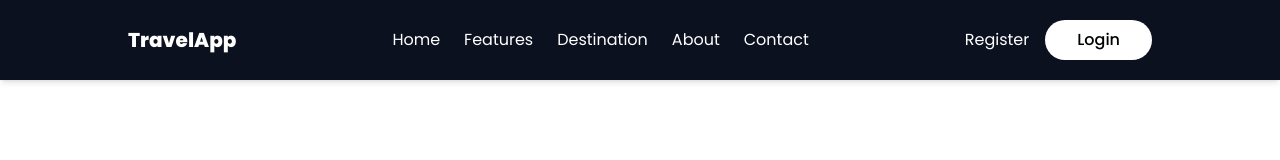
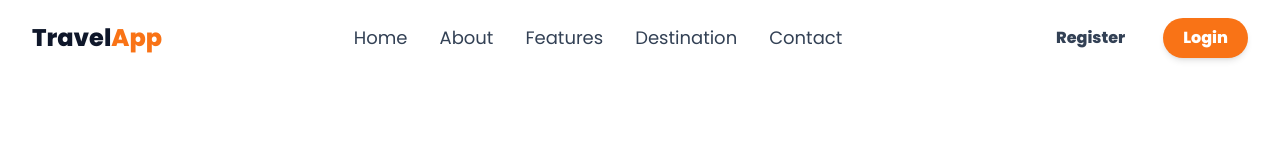
Before and after one commit to sabin-khatri/Travel-web, a React (Vite) app: page / in a window 1280 px wide. Shown: the top 160 px of the page. Built offline with nearby package versions, Linux system fonts and the light colour scheme.

Commit message:
update code

```diff
--- a/package.json
+++ b/package.json
@@ -12,8 +12,8 @@
   "dependencies": {
     "react": "^18.3.1",
     "react-dom": "^18.3.1",
-    "react-icons": "^5.4.0",
-    "react-scroll": "^1.9.0"
+    "react-icons": "^5.5.0",
+    "react-scroll": "^1.9.3"
   },
   "devDependencies": {
     "@eslint/js": "^9.17.0",
--- a/src/App.jsx
+++ b/src/App.jsx
@@ -1,3 +1,4 @@
+/* eslint-disable no-unused-vars */
 import React from "react";
 import Navbar from "./components/Navbar";
 import Home from "./components/Home";
@@ -18,16 +19,15 @@ const App = () => {
           <Home />
         </div>
 
+        <div id="about">
+          <About />
+        </div>
         <div id="features">
           <Features />
         </div>
 
         <div id="destination">
           <Destination />
-        </div>
-
-        <div id="about">
-          <About />
         </div>
 
         <div id="contact">
--- a/src/components/Navbar.jsx
+++ b/src/components/Navbar.jsx
@@ -1,82 +1,147 @@
-import  { useState } from "react";
+/* eslint-disable no-unused-vars */
+/* eslint-disable react/prop-types */
+import React, { useState, useEffect } from "react";
 import { Link } from "react-scroll";
-import Button from "../layouts/Button";
 import { AiOutlineMenu, AiOutlineClose } from "react-icons/ai";
 
+/**
+ * A reusable, animated link component for desktop navigation.
+ */
+const NavLink = ({ to, children, onClick }) => (
+  <Link
+    to={to}
+    spy={true}
+    smooth={true}
+    duration={500}
+    onClick={onClick}
+    className="capitalize relative cursor-pointer text-lg text-slate-700 hover:text-slate-900 transition-colors duration-300
+               after:content-[''] after:absolute after:left-0 after:-bottom-1.5 after:h-[2px] after:w-full
+               after:bg-orange-500 after:origin-center after:scale-x-0 after:transition-transform after:duration-300 after:hover:scale-x-100"
+  >
+    {children}
+  </Link>
+);
+
 const Navbar = () => {
-  const [menu, setMenu] = useState(false);
+  const [isMenuOpen, setIsMenuOpen] = useState(false);
+  const [isScrolled, setIsScrolled] = useState(false);
 
-  const handleChange = () => {
-    setMenu(!menu);
+  // An array of objects for navigation items for better maintainability.
+  // 'to' is the scroll ID (lowercase), 'label' is the displayed text.
+  const navItems = [
+    { to: "home", label: "Home" },
+    { to: "about", label: "About" },
+    { to: "features", label: "Features" },
+    { to: "destination", label: "Destination" },
+    { to: "contact", label: "Contact" },
+  ];
+
+  // Toggles the mobile menu state.
+  const toggleMenu = () => {
+    setIsMenuOpen(!isMenuOpen);
   };
 
-  const handleClose = () => {
-    setMenu(false); // close menu on mobile link click
+  // Ensures the menu closes when a link is clicked on mobile.
+  const closeMenu = () => {
+    setIsMenuOpen(false);
   };
 
-  const backgroundColor = `bg-white`;
+  // Effect to handle scroll detection and lock body scroll when menu is open.
+  useEffect(() => {
+    const handleScroll = () => {
+      setIsScrolled(window.scrollY > 20);
+    };
+
+    // Prevent body scroll when the mobile menu is open for better UX.
+    document.body.style.overflow = isMenuOpen ? 'hidden' : 'auto';
+
+    window.addEventListener("scroll", handleScroll);
+
+    // Cleanup function to remove event listener and restore scrolling.
+    return () => {
+      window.removeEventListener("scroll", handleScroll);
+      document.body.style.overflow = 'auto';
+    };
+  }, [isMenuOpen]);
 
   return (
-    <div className="fixed top-0 left-0 w-full z-50 shadow-md">
-      <div className="flex flex-row justify-between items-center p-5 md:px-32 px-5 bg-darkBackground text-white">
-        <Link to="home" spy={true} smooth={true} duration={500}>
-          <h1 className="font-semibold text-xl cursor-pointer">TravelApp</h1>
+    <header
+      className={`fixed top-0 left-0 w-full z-50 transition-all duration-300 ${
+        isScrolled ? "bg-slate-50/80 backdrop-blur-lg shadow-lg" : "bg-transparent"
+      }`}
+    >
+      <nav className="container mx-auto flex justify-between items-center p-4 md:px-8">
+        {/* Logo Section */}
+        <Link to="home" spy={true} smooth={true} duration={500} className="cursor-pointer" onClick={closeMenu}>
+          <h1 className="font-extrabold text-2xl text-slate-900 transition-transform duration-300 hover:scale-105">
+            Travel<span className="text-orange-500">App</span>
+          </h1>
         </Link>
 
-        {/* Desktop Nav */}
-        <nav className="hidden lg:flex flex-row items-center gap-6">
-          {["home", "features", "destination", "about", "contact"].map((item) => (
+        {/* Desktop Navigation */}
+        <div className="hidden lg:flex items-center gap-8">
+          {navItems.map((item) => (
+            <NavLink key={item.to} to={item.to}>
+              {item.label}
+            </NavLink>
+          ))}
+        </div>
+
+        {/* Desktop Authentication Buttons */}
+        <div className="hidden lg:flex items-center gap-4">
+          <button className="text-slate-700 hover:text-slate-900 font-semibold transition-colors px-5 py-2 rounded-full border-2 border-transparent hover:border-slate-300">
+            Register
+          </button>
+          <button className="bg-orange-500 hover:bg-orange-600 text-white font-semibold py-2 px-5 rounded-full transition-all duration-300 shadow-md hover:shadow-orange-300 transform hover:scale-105">
+            Login
+          </button>
+        </div>
+
+        {/* Mobile Menu Toggle Button */}
+        <div className="lg:hidden">
+          <button
+            onClick={toggleMenu}
+            className="text-slate-800 focus:outline-none z-50 relative"
+            aria-label="Toggle Navigation Menu"
+            aria-expanded={isMenuOpen}
+          >
+            {isMenuOpen ? <AiOutlineClose size={28} /> : <AiOutlineMenu size={28} />}
+          </button>
+        </div>
+      </nav>
+
+      {/* Mobile Menu Overlay */}
+      <div
+        className={`lg:hidden fixed inset-0 z-40 bg-slate-50/95 backdrop-blur-lg
+          transform transition-transform duration-300 ease-in-out
+          ${isMenuOpen ? "translate-x-0" : "translate-x-full"}
+        `}
+      >
+        <div className="flex flex-col items-center justify-center h-full gap-8">
+          {navItems.map((item) => (
             <Link
-              key={item}
-              to={item}
+              key={item.to}
+              to={item.to}
               spy={true}
               smooth={true}
               duration={500}
-              className="capitalize hover:text-brightColor transition-all cursor-pointer"
+              onClick={closeMenu}
+              className="text-3xl font-bold text-slate-800 hover:text-orange-500 transition-colors"
             >
-              {item}
+              {item.label}
             </Link>
           ))}
-        </nav>
-
-        {/* Desktop Auth Buttons */}
-        <div className="hidden lg:flex flex-row items-center gap-4">
-          <h1 className="hover:text-brightColor transition-all cursor-pointer">Register</h1>
-          <Button title="Login" backgroundColor={backgroundColor} />
-        </div>
-
-        {/* Mobile Menu Icon */}
-        <div className="lg:hidden flex items-center p-2 cursor-pointer" onClick={handleChange}>
-          {menu ? <AiOutlineClose size={25} /> : <AiOutlineMenu size={25} />}
+          <div className="flex flex-col items-center gap-6 mt-10 border-t-2 border-slate-200 w-4/5 pt-8">
+             <button className="text-slate-700 hover:text-slate-900 font-semibold transition-colors text-2xl">
+                Register
+            </button>
+            <button className="bg-orange-500 hover:bg-orange-600 text-white font-bold py-3 px-8 rounded-full transition-all duration-300 shadow-lg text-xl">
+                Login
+            </button>
+          </div>
         </div>
       </div>
-
-      {/* Mobile Nav Menu */}
-      <div
-        className={`${
-          menu ? "translate-x-0" : "-translate-x-full"
-        } lg:hidden flex flex-col absolute bg-darkBackground text-white left-0 top-20 font-semibold text-xl text-center pt-8 pb-4 gap-6 w-full h-fit transition-transform duration-300 ease-in-out z-40`}
-      >
-        {["home", "features", "destination", "about", "contact"].map((item) => (
-          <Link
-            key={item}
-            to={item}
-            spy={true}
-            smooth={true}
-            duration={500}
-            onClick={handleClose}
-            className="capitalize hover:text-brightColor transition-all cursor-pointer"
-          >
-            {item}
-          </Link>
-        ))}
-
-        <div className="flex flex-col items-center gap-4">
-          <h1 className="hover:text-brightColor transition-all cursor-pointer">Register</h1>
-          <Button title="Login" backgroundColor={backgroundColor} />
-        </div>
-      </div>
-    </div>
+    </header>
   );
 };
 
```
Also changed, not shown: 1 other file (tests, documents, lock files or other folders).
